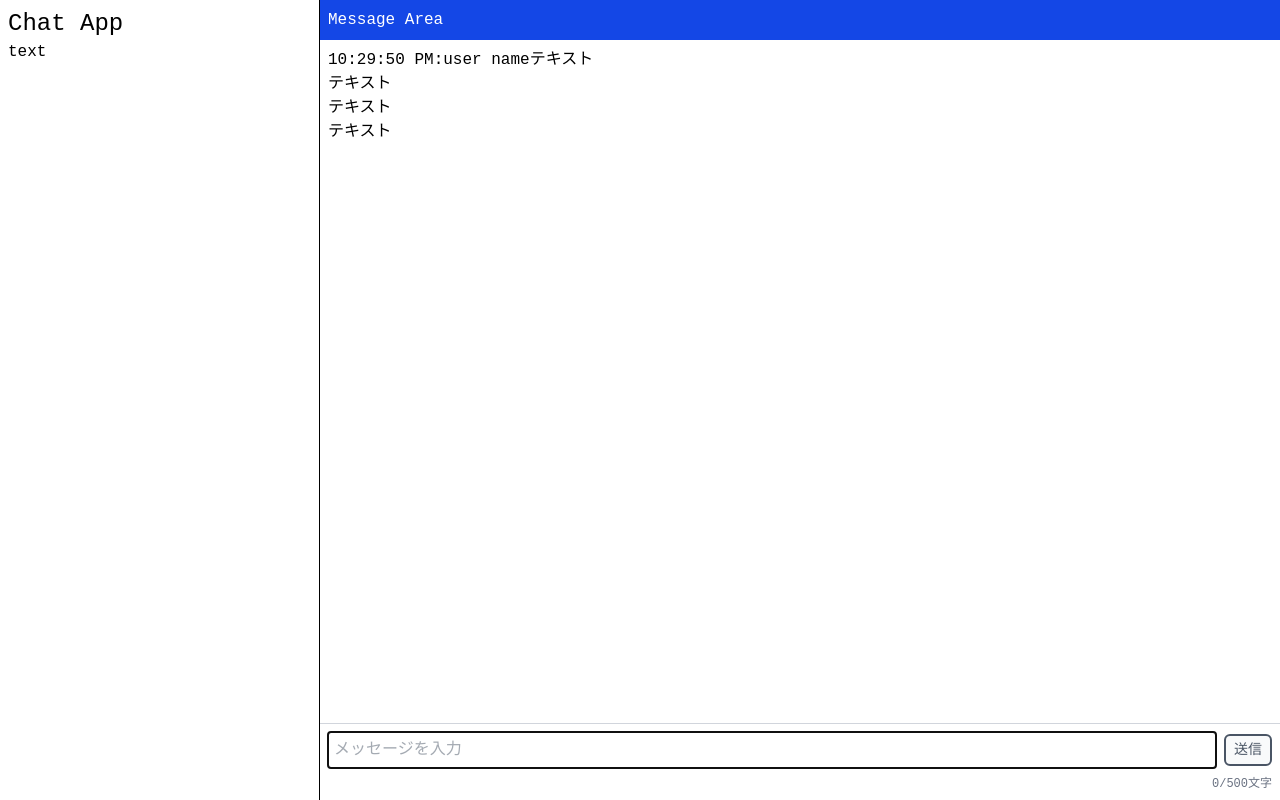
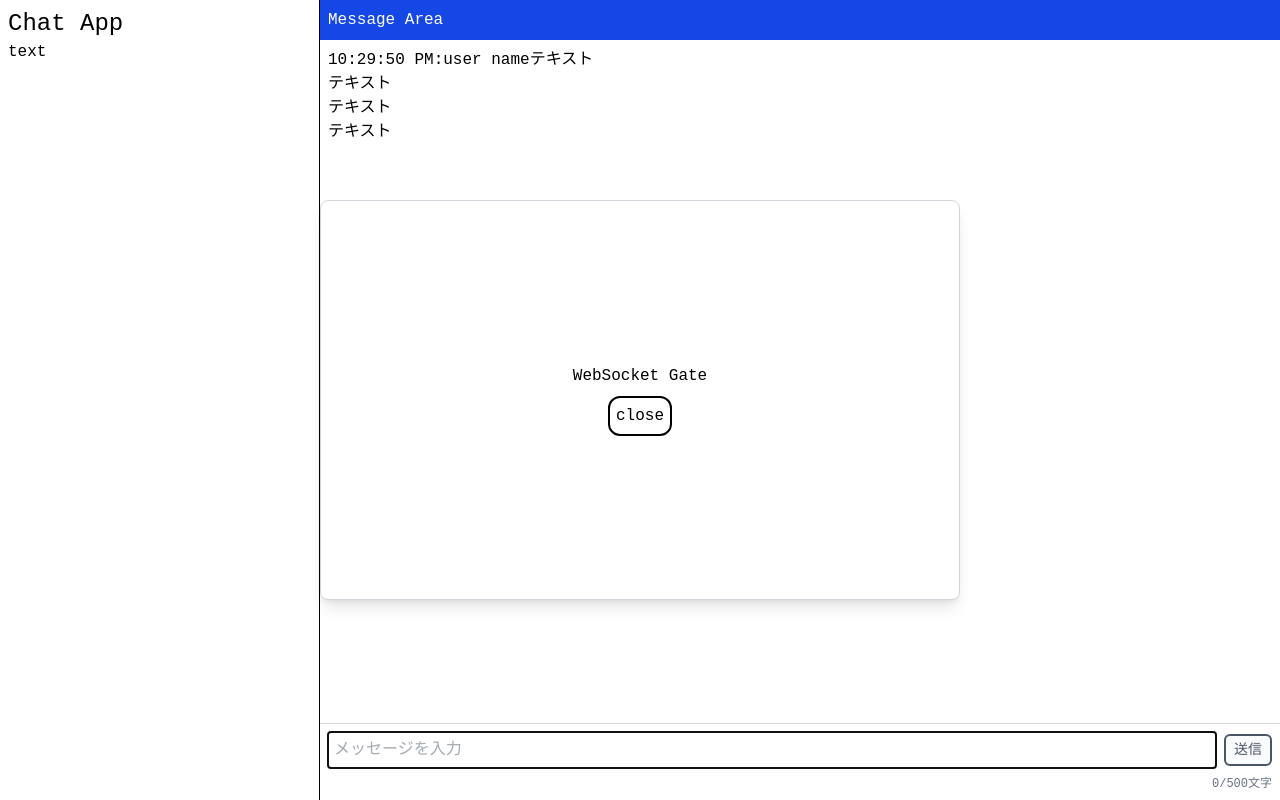
Before and after one commit to YujiTani/primitive-chat-app, a React (Vite) app: page / in a window 1280 px wide. Built offline with nearby package versions, Linux system fonts and the light colour scheme; no server answers.

Commit message:
feature; dialogコンポーネント

```diff
--- a/src/App.tsx
+++ b/src/App.tsx
@@ -1,13 +1,17 @@
 import { useState } from 'react'
+import WebSocketDialog from './websocket.dialog'
 
 function App() {
   const timestamp = new Date().toLocaleTimeString()
   const [prompt, setPrompt] = useState('')
   const [isDisabled, setIsDisabled] = useState(true)
+  const [showDialog, setShowDialog] = useState(true)
   const port = import.meta.env.VITE_WEB_SOCKET_PORT || 3000
 
-  const socket = new WebSocket(`ws://localhost:${port}`)
-  console.log(`WebSocket接続: ws://localhost:${port} ${socket.readyState}`)
+  // 再レンダリングが走らない場所で、接続を開始する必要がある
+  // 接続開始するコンポーネントが必要で、そこから接続を行う
+  const ws = new WebSocket(`ws://localhost:${port}`)
+  console.log(`WebSocket接続: ws://localhost:${port} ${ws.readyState}`)
 
   // 入力変更をハンドリング
   function handleInputChange(event: React.ChangeEvent<HTMLInputElement>) {
@@ -48,8 +52,14 @@ function App() {
     }
   }
 
+  function handleDialogClose() {
+    setShowDialog(false)
+    ws.close()
+    console.log('WebSocket接続を閉じました')
+  }
+
   return (
-    <div className="flex h-dvh w-full bg-white text-black">
+    <div className="flex h-dvh w-full bg-white text-black relative">
       <div className="p-2 w-80 bg-white border-r border-gtay-300 flex flex-col">
         <h1 className="text-2xl">Chat App</h1>
         <p>text</p>
@@ -81,7 +91,19 @@ function App() {
                   onChange={handleInputChange}
                   onKeyDown={handleKeyDown}
                 />
-                <button type="button" className="ml-2" disabled={isDisabled}>
+                <button
+                  type="button"
+                  className="ml-2"
+                  disabled={isDisabled}
+                  onClick={() => {
+                    if (prompt.trim) {
+                      console.log('メッセージ送信:', prompt.trim())
+                      // ws.send(prompt.trim())
+                      setPrompt('')
+                      setIsDisabled(true)
+                    }
+                  }}
+                >
                   <p
                     className={`py-1 px-2 border-gray-600 border-2 rounded-md text-sm text-gray-600
                   ${
@@ -99,6 +121,7 @@ function App() {
           </section>
         </article>
       </main>
+      <WebSocketDialog isOpen={showDialog} onClose={handleDialogClose} />
     </div>
   )
 }
--- /dev/null
+++ b/src/websocket.dialog.tsx
@@ -0,0 +1,45 @@
+import { type MouseEvent, useRef } from 'react'
+
+type WebSocketDialogProps = {
+  isOpen?: boolean
+  onClose?: (event: MouseEvent) => void
+}
+
+/**
+ * WebSocketと通信を開始するダイアログコンポーネント
+ * @param props.onClose - 閉じるボタンのハンドラー
+ */
+function WebSocketDialog({ isOpen = true, onClose }: WebSocketDialogProps) {
+  const dialogRef = useRef<HTMLDialogElement>(null)
+
+  function handleClose(event: MouseEvent) {
+    if (onClose) {
+      onClose(event)
+    }
+    if (dialogRef.current) {
+      dialogRef.current.close()
+    }
+  }
+
+  //   useEffect(() => {
+  //     if (dialogRef.current) {
+  //       // ダイアログが開かれたときにフォーカスを設定
+  //       console.log(dialogRef.current)
+  //     }
+  //   }, [dialogRef])
+
+  return (
+    <dialog
+      open
+      ref={dialogRef}
+      className={`${isOpen ? 'block' : 'hidden'} flex flex-col items-center justify-center absolute top-1/2 left-1/2 -translate-1/2 w-1/2 h-1/2 bg-white bg-opacity-50 border border-gray-300 rounded-lg shadow-lg`}
+    >
+      <h2>WebSocket Gate</h2>
+      <button type="button" className="mt-2 p-1.5 border-2 rounded-xl" onClick={handleClose}>
+        close
+      </button>
+    </dialog>
+  )
+}
+
+export default WebSocketDialog
```
